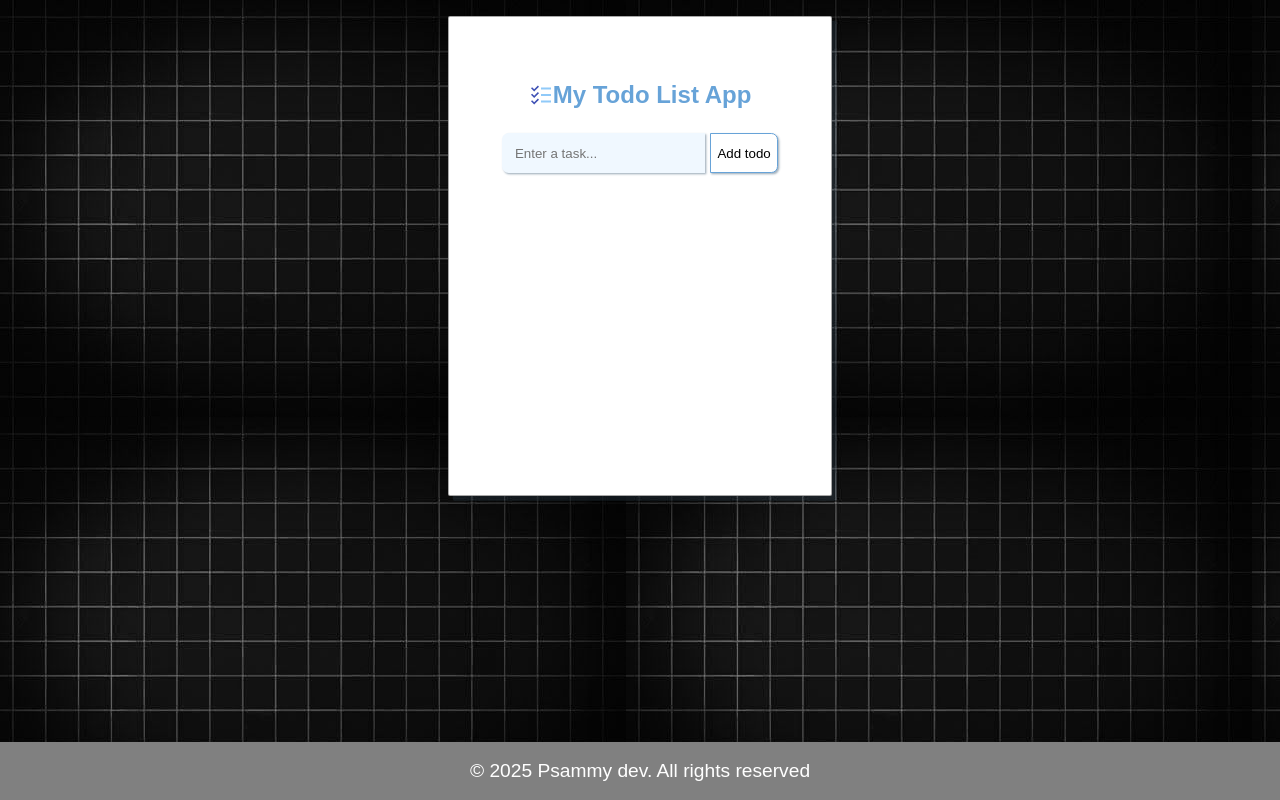
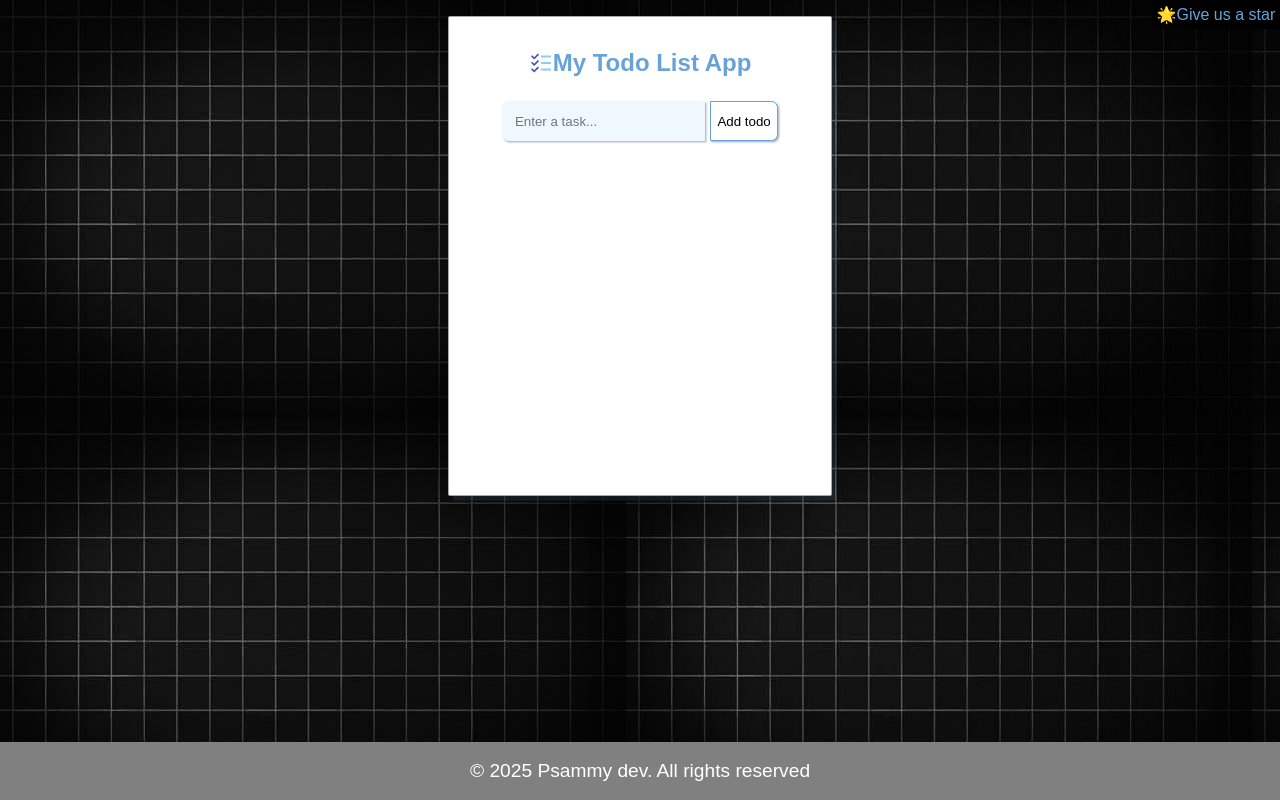
Before and after one commit to Psamm-y/Todo-list-app, a React (Vite) app: page / in a window 1280 px wide. Built offline with nearby package versions, Linux system fonts and the light colour scheme; a web font is replaced by a local one.

Commit message:
add star-repos

```diff
--- a/src/Todo.jsx
+++ b/src/Todo.jsx
@@ -3,7 +3,7 @@ import { v4 as uuidv4 } from 'uuid';
 import './todo.css';
 import { FcTodoList } from 'react-icons/fc';
 import { ImBin } from 'react-icons/im';
-import { FaGithub } from 'react-icons/fa';
+
 const Todo = () => {
   const [tasks, setTasks] = useState(() => {
     const storedTodos = localStorage.getItem('tasks');
@@ -51,6 +51,15 @@ const Todo = () => {
   }, [tasks]);
   return (
     <>
+      <div className="star">
+        <a
+          target="_blank"
+          href="https://github.com/Psamm-y/Todo-list-app/tree/main"
+        >
+          {' '}
+          🌟Give us a star
+        </a>
+      </div>
       <div className="todo-block">
         <div className="fixed">
           <h2>
--- a/src/todo.css
+++ b/src/todo.css
@@ -5,7 +5,10 @@
   word-break: break-all;
   padding: 0;
 }
-
+a {
+  color: inherit;
+  text-decoration: none;
+}
 body {
   background-image: url(./assets/dark_graph.jpeg);
   display: flex;
@@ -14,7 +17,20 @@ body {
   padding-top: 1em;
   font-family: Arial, Helvetica, sans-serif;
 }
-
+.star {
+  position: fixed;
+  padding: 0.3em;
+  right: 0;
+  color: rgb(103, 163, 216);
+  background-color: black;
+  top: 0;
+  border-bottom-left-radius: 0.5em;
+  transition: 1s;
+}
+.star:hover {
+  color: black;
+  background-color: rgb(103, 163, 216);
+}
 button {
   cursor: pointer;
   white-space: nowrap;
@@ -30,7 +46,7 @@ button {
   box-shadow: 0.3em 0.3em 0em rgba(69, 99, 124, 0.201);
   border: 1px solid rgba(70, 69, 69, 0.468);
   border-radius: 2px;
-  padding: 4em 2em 2em 2em;
+  padding: 2em;
   overflow-y: scroll;
 }
 .fixed {
@@ -46,7 +62,7 @@ button {
   margin-bottom: 1em;
 }
 li {
-  font-size: 1.2em;
+  font-size: 1em;
   list-style-type: none;
   width: 100%;
   display: flex;
@@ -58,7 +74,7 @@ li {
   display: flex;
   justify-content: space-between;
   align-items: center;
-  margin-bottom: 1em;
+  margin-bottom: 0.3em;
 }
 .todo-block form input {
   width: 100%;
```
